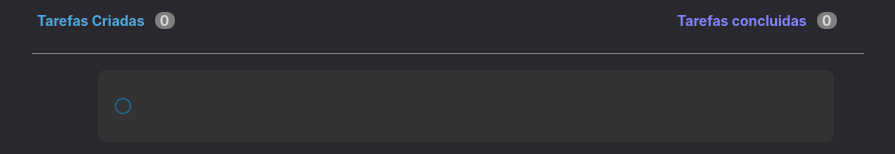
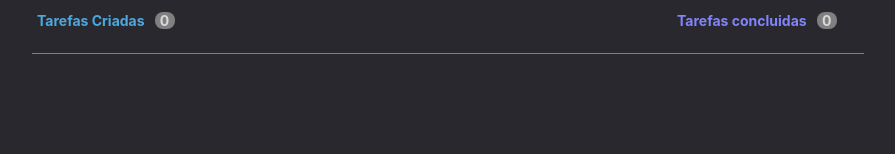
Before and after one commit to ReinaldoARamos/Todo_React, a React (Vite) app: page / in a window 1280 px wide. Shown: the part 208-362 px from the top of the page, without its empty margins (208-1103 px from the left). Built offline with nearby package versions, Linux system fonts and the light colour scheme.

Commit message:
passei via interface para que ele pegue via prop

```diff
--- a/src/componentes/Task.jsx
+++ b/src/componentes/Task.jsx
@@ -6,20 +6,12 @@ import { useState } from "react";
 
 
 
- const tasks = [    {
-  key: new Date(),
-  content: "Oi"
 
-},
-
-
-
-]
 
 export function Task() {
   const counter = 0;
 
-  const [Task, setNewTask] = useState([tasks]);
+  const [Task, setNewTask] = useState([]);
   const [TaskContent, setTaskContent] = useState('');
 
   function handleInputChange() {
@@ -66,7 +58,7 @@ export function Task() {
         <footer className={styles.Line}></footer>
 
         {Task.map((tasks) => {
-          return <NewTask key={tasks.id} content={tasks.content} />;
+          return <NewTask content={TaskContent} />;
         })}
       </main>
     </div>
```
Also changed, not shown: src/componentes/TaskManager/NewTask.tsx (renamed from src/componentes/TaskManager/NewTask.jsx, +10 -1 lines).
